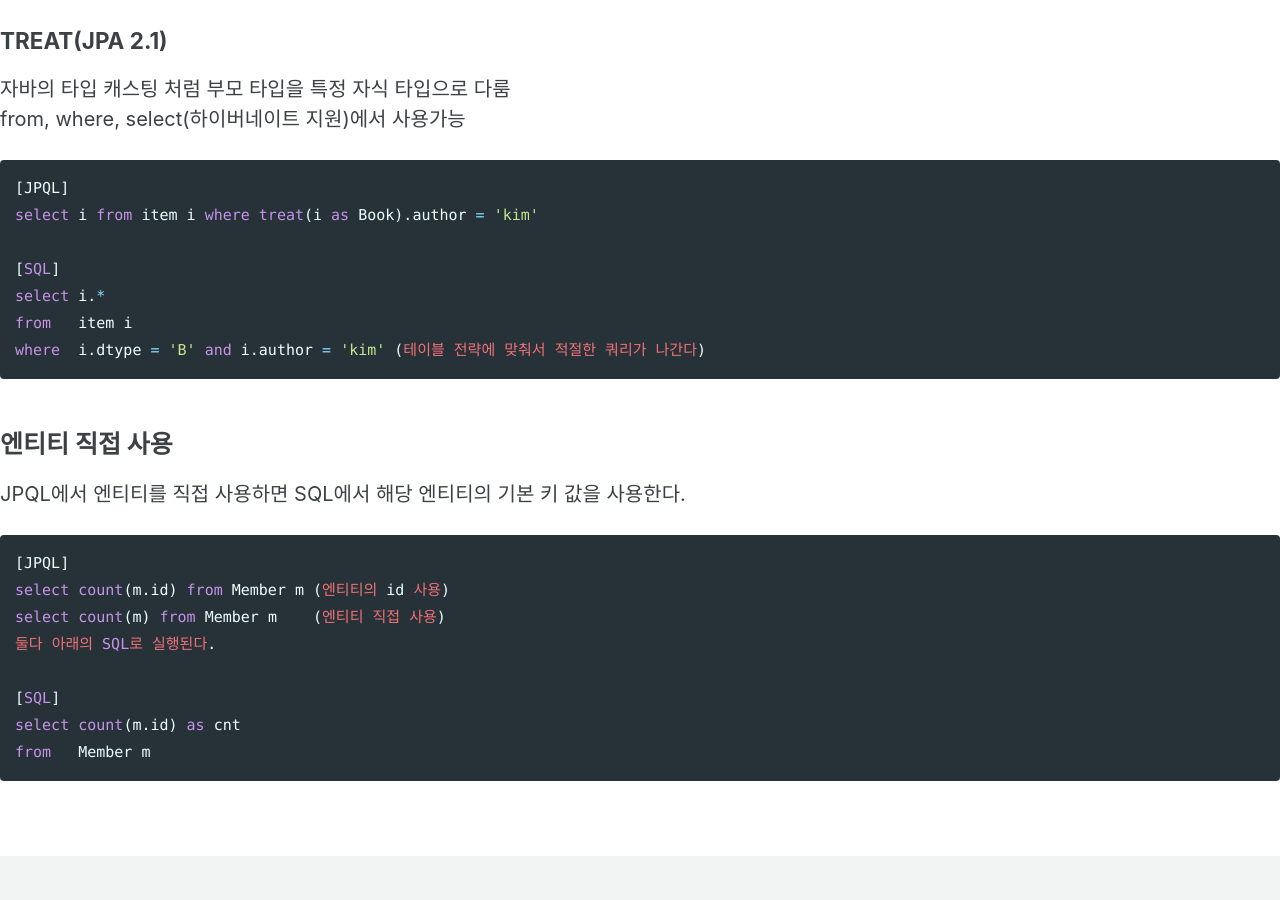
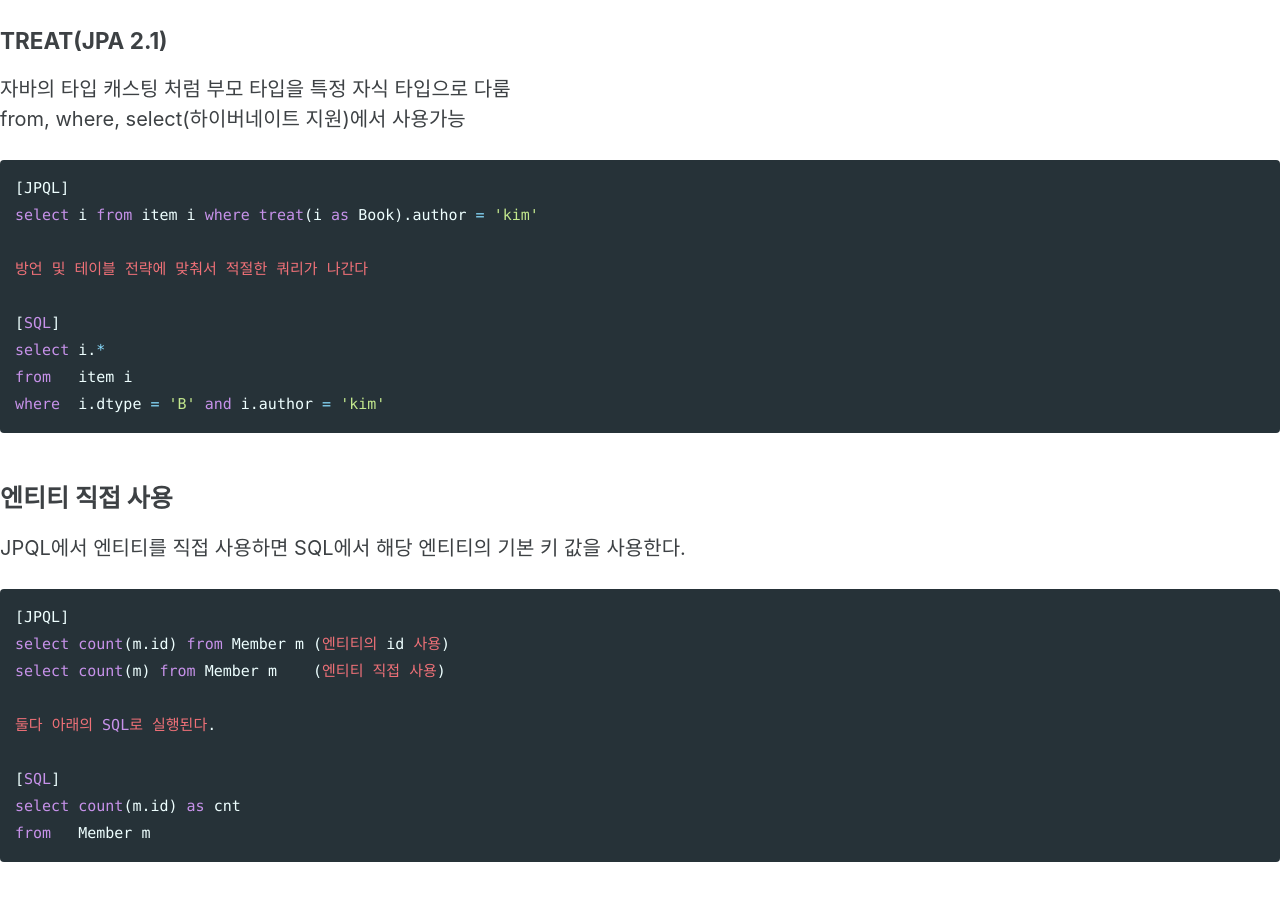
Before and after one commit to maenguin/maenguin.github.io, a Jekyll site: the page built from private/jpa-jpql.md, in a window 1280 px wide and 900 px high, scrolled down 642 px. Built offline with Jekyll 4.4.1, drawn with Linux system fonts in a browser that asks for light colours; cached includes are drawn as plain includes; our own code applies the rules of GitHub Pages for plain Markdown files.

Commit message:
Update jpa-jpql.md

````diff
--- a/private/jpa-jpql.md
+++ b/private/jpa-jpql.md
@@ -20,10 +20,12 @@ from, where, select(하이버네이트 지원)에서 사용가능
 [JPQL]
 select i from item i where treat(i as Book).author = 'kim'
 
+방언 및 테이블 전략에 맞춰서 적절한 쿼리가 나간다
+
 [SQL]
 select i.*
 from   item i
-where  i.dtype = 'B' and i.author = 'kim' (테이블 전략에 맞춰서 적절한 쿼리가 나간다)
+where  i.dtype = 'B' and i.author = 'kim'
 ```
 
 ## 엔티티 직접 사용
@@ -32,6 +34,7 @@ JPQL에서 엔티티를 직접 사용하면 SQL에서 해당 엔티티의 기본
 [JPQL]
 select count(m.id) from Member m (엔티티의 id 사용)
 select count(m) from Member m    (엔티티 직접 사용)
+
 둘다 아래의 SQL로 실행된다.
 
 [SQL]
````
